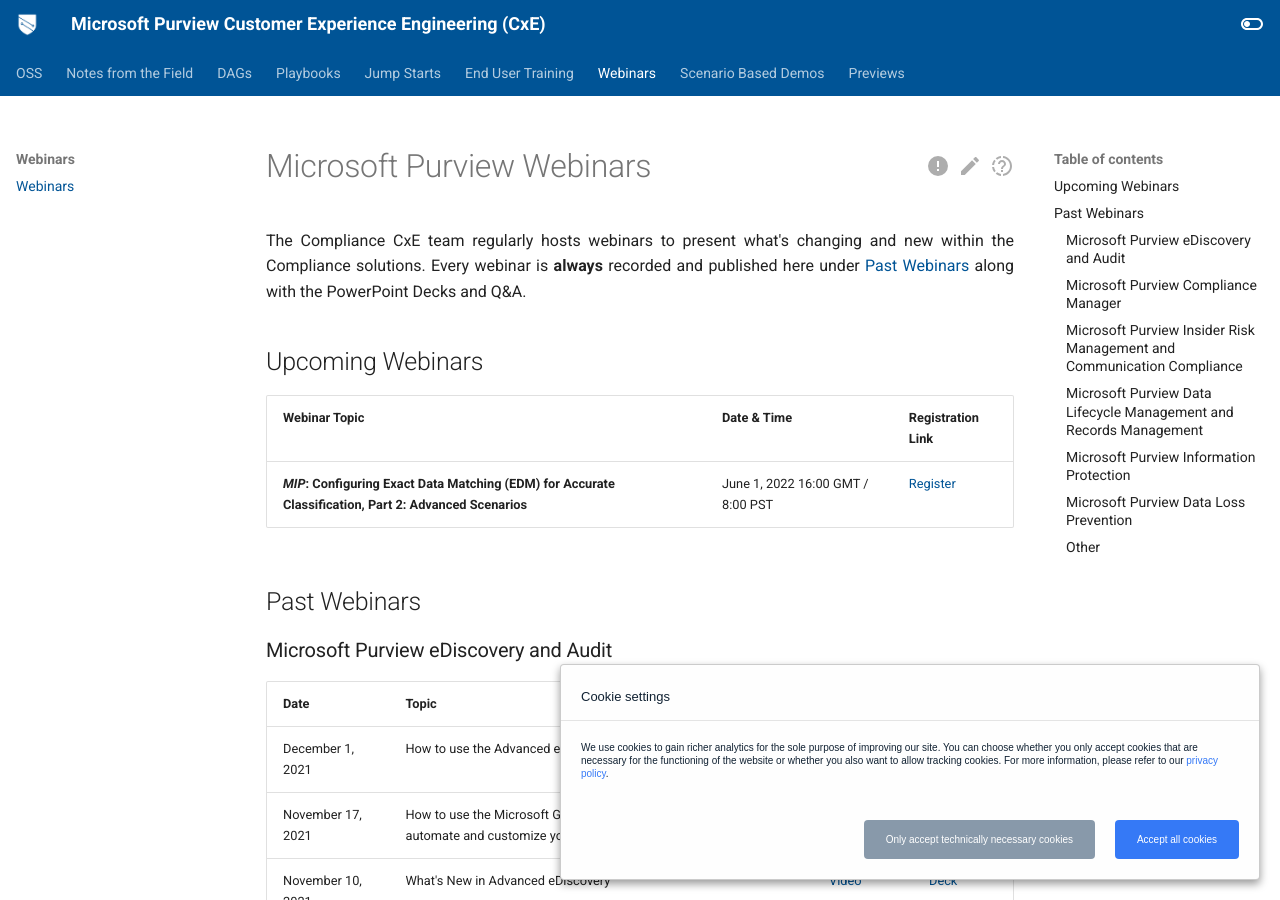
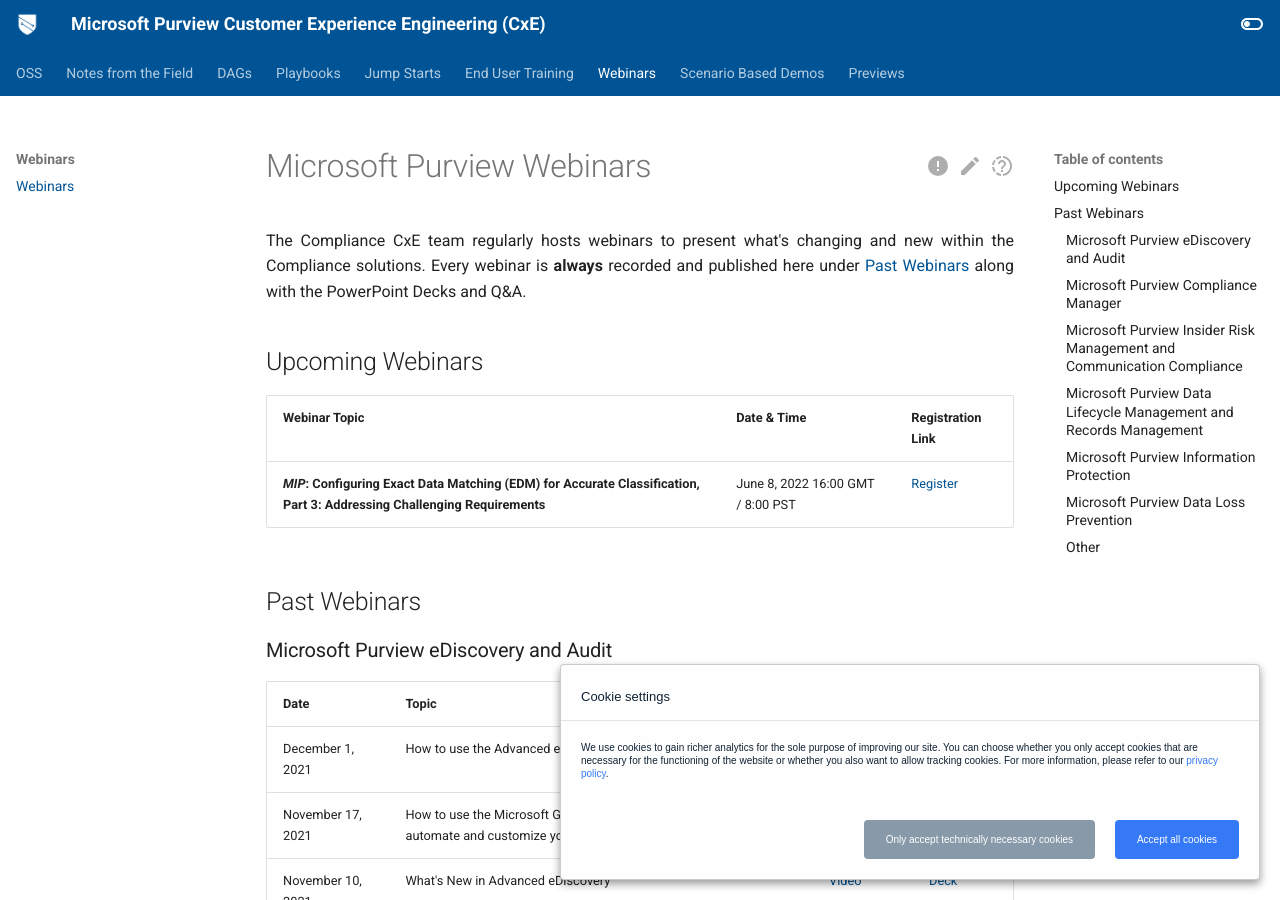
Before and after one commit to microsoft/ComplianceCxE, an MkDocs documentation site: the page built from docs/webinars.md, in a window 1280 px wide and 900 px high. Built offline with MkDocs 1.6.1 and Material for MkDocs 9.7.7, drawn with Linux system fonts in a browser that asks for light colours; comment, search, counter and statistics services are not loaded; some of the changed text lies outside the part shown.

Commit message:
Update webinars.md

```diff
--- a/docs/webinars.md
+++ b/docs/webinars.md
@@ -6,7 +6,7 @@
 
 | Webinar Topic | Date & Time | Registration Link |
 | --- | --- | --- |
-***MIP*: Configuring Exact Data Matching (EDM) for Accurate Classification, Part 2: Advanced Scenarios**| June 1, 2022    16:00 GMT / 8:00 PST | [Register](https://teams.microsoft.com/registration/v4j5cvGGr0GRqy180BHbRw,k-u8fp_gCkiBrJN97fzM5Q,OztpggOCq0-oaf8y4ZkvoQ,bcHr78t7xkyy41rubnOzZg,8fk6LhlioU-nd1mRo9kBXQ,3yUU7RCGXUGbf_rZxvuoYw?mode=read&tenantId=72f988bf-86f1-41af-91ab-2d7cd011db47) |
+***MIP*: Configuring Exact Data Matching (EDM) for Accurate Classification, Part 3: Addressing Challenging Requirements**| June 8, 2022    16:00 GMT / 8:00 PST | [Register](https://teams.microsoft.com/registration/v4j5cvGGr0GRqy180BHbRw,k-u8fp_gCkiBrJN97fzM5Q,OztpggOCq0-oaf8y4ZkvoQ,coeP29r35U-Q9q-9oz68cQ,Lk4froQyMkGsKrfZEYRKOQ,TGBgE-cBtEGa5Z_yxFNlBg?mode=read&tenantId=72f988bf-86f1-41af-91ab-2d7cd011db47) |
 
 
 
```
Also changed, not shown: other parts of docs/webinars.md (+1 -0 lines).
